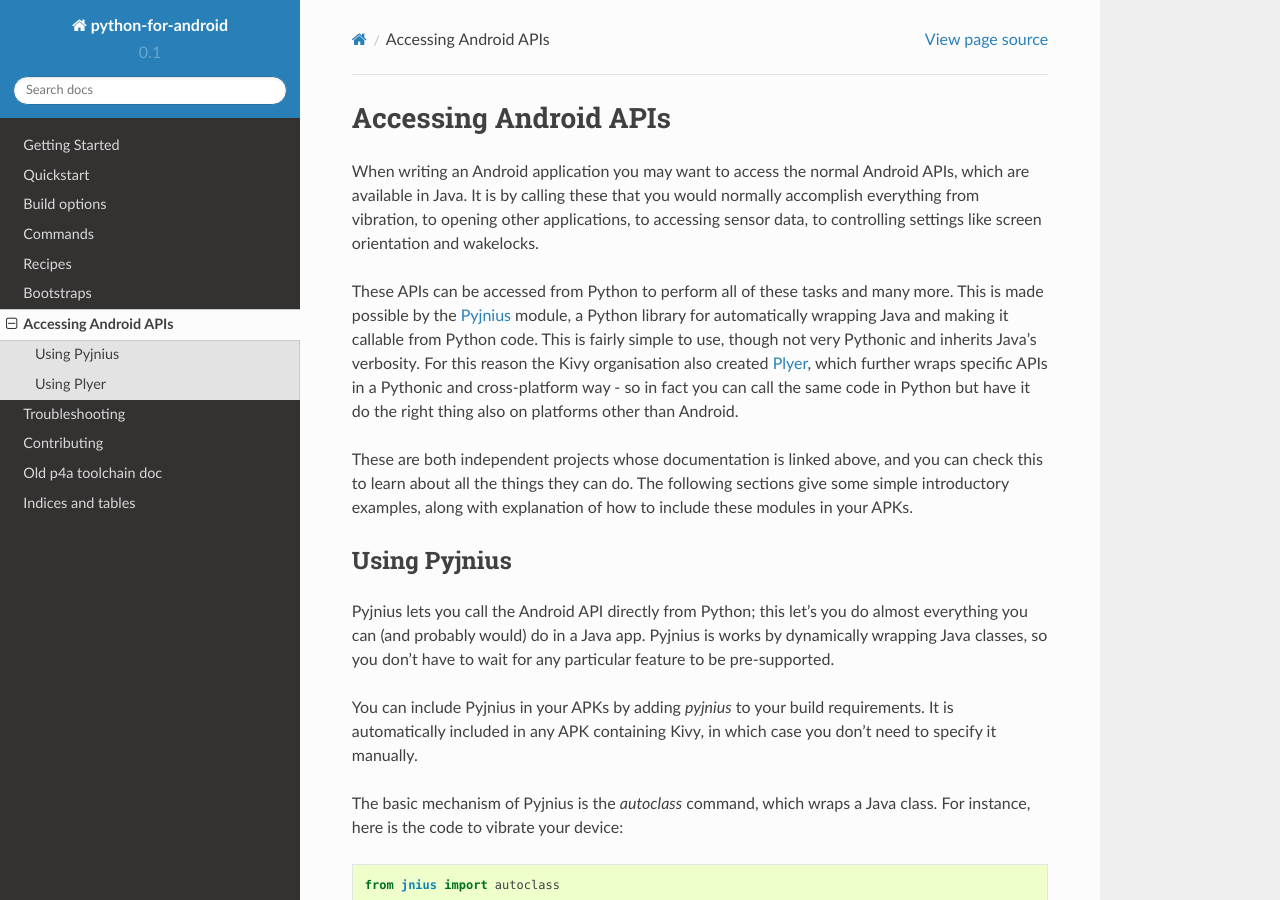
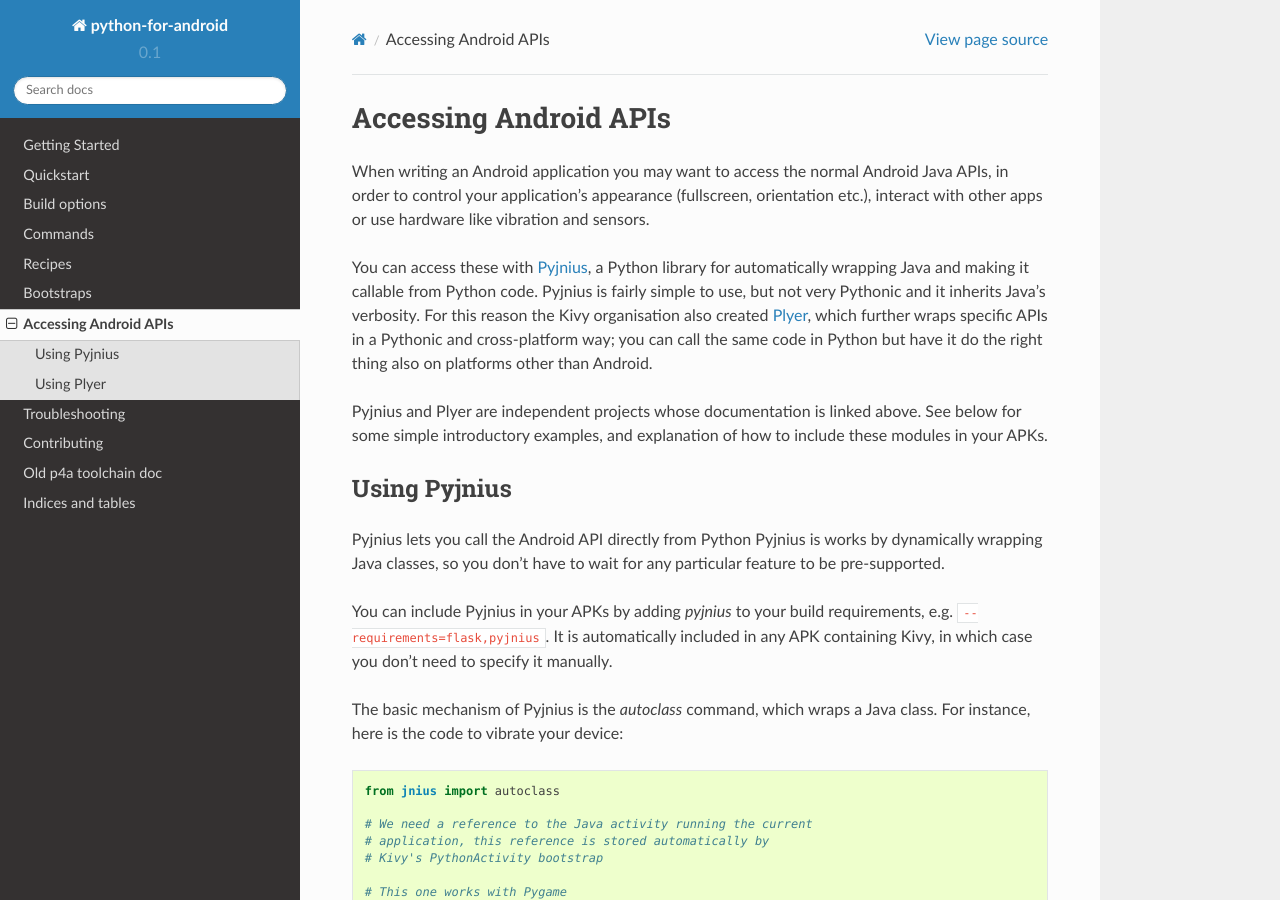
Before and after one commit to kivy/python-for-android, a Sphinx documentation site: the page built from doc/source/apis.rst, in a window 1280 px wide and 900 px high. Built offline with Sphinx 7.4.7 and the Read the Docs theme 2.0.0, drawn with Linux system fonts in a browser that asks for light colours; pages that are not in the unit, such as notebooks, are missing from menus; some of the changed text lies outside the part shown.

Commit message:
Shortened api page

```diff
--- a/doc/source/apis.rst
+++ b/doc/source/apis.rst
@@ -3,39 +3,36 @@
 ======================
 
 When writing an Android application you may want to access the normal
-Android APIs, which are available in Java. It is by calling these that
-you would normally accomplish everything from vibration, to opening
-other applications, to accessing sensor data, to controlling settings
-like screen orientation and wakelocks.
+Android Java APIs, in order to control your application's appearance
+(fullscreen, orientation etc.), interact with other apps or use
+hardware like vibration and sensors.
 
-These APIs can be accessed from Python to perform all of these tasks
-and many more. This is made possible by the `Pyjnius
-<http://pyjnius.readthedocs.org/en/latest/>`_ module, a Python
-library for automatically wrapping Java and making it callable from
-Python code. This is fairly simple to use, though not very Pythonic
-and inherits Java's verbosity. For this reason the Kivy organisation
-also created `Plyer <https://plyer.readthedocs.org/en/latest/>`_,
-which further wraps specific APIs in a Pythonic and cross-platform
-way - so in fact you can call the same code in Python but have it do
-the right thing also on platforms other than Android.
+You can access these with `Pyjnius
+<http://pyjnius.readthedocs.org/en/latest/>`_, a Python library for
+automatically wrapping Java and making it callable from Python
+code. Pyjnius is fairly simple to use, but not very Pythonic and it
+inherits Java's verbosity. For this reason the Kivy organisation also
+created `Plyer <https://plyer.readthedocs.org/en/latest/>`_, which
+further wraps specific APIs in a Pythonic and cross-platform way; you
+can call the same code in Python but have it do the right thing also
+on platforms other than Android.
 
-These are both independent projects whose documentation is linked
-above, and you can check this to learn about all the things they can
-do. The following sections give some simple introductory examples,
-along with explanation of how to include these modules in your APKs.
+Pyjnius and Plyer are independent projects whose documentation is
+linked above.  See below for some simple introductory examples, and
+explanation of how to include these modules in your APKs.
 
 
 Using Pyjnius
 -------------
 
-Pyjnius lets you call the Android API directly from Python; this let's
-you do almost everything you can (and probably would) do in a Java
-app. Pyjnius is works by dynamically wrapping Java classes, so you
-don't have to wait for any particular feature to be pre-supported.
+Pyjnius lets you call the Android API directly from Python Pyjnius is
+works by dynamically wrapping Java classes, so you don't have to wait
+for any particular feature to be pre-supported.
 
 You can include Pyjnius in your APKs by adding `pyjnius` to your build
-requirements. It is automatically included in any APK containing Kivy,
-in which case you don't need to specify it manually.
+requirements, e.g. :code:`--requirements=flask,pyjnius`. It is
+automatically included in any APK containing Kivy, in which case you
+don't need to specify it manually.
 
 The basic mechanism of Pyjnius is the `autoclass` command, which wraps
 a Java class. For instance, here is the code to vibrate your device::
@@ -84,17 +81,16 @@
 Using Plyer
 -----------
 
-Plyer aims to provide a much less verbose, Pythonic wrapper to
-platform-specific APIs. Android is a supported platform, but it also
-supports iOS and desktop operating systems, with the idea that the
-same Plyer code would do the right thing on any of them, though Plyer
-is a work in progress and not all platforms support all Plyer calls
-yet. This is the disadvantage of Plyer, it does not support all APIs
-yet, but you can always Pyjnius to call anything that is currently
-missing.
+Plyer provides a much less verbose, Pythonic wrapper to
+platform-specific APIs. It supports Android as well as iOS and desktop
+operating systems, though plyer is a work in progress and not all
+platforms support all Plyer calls yet.
+
+Plyer does not support all APIs yet, but you can always Pyjnius to
+call anything that is currently missing.
 
 You can include Plyer in your APKs by adding the `Plyer` recipe to
-your build requirements. It is not included automatically.
+your build requirements, e.g. :code:`--requirements=plyer`.
 
 You should check the `Plyer documentation <Plyer_>`_ for details of all supported
 facades (platform APIs), but as an example the following is how you
@@ -103,4 +99,4 @@
     from plyer.vibrator import vibrate
     vibrate(10)  # in Plyer, the argument is in seconds
 
-This is obviously *much* less verbose!
+This is obviously *much* less verbose than with Pyjnius!
--- a/doc/source/gettingstarted.rst
+++ b/doc/source/gettingstarted.rst
@@ -193,6 +193,9 @@
 Going further
 -------------
 
+
+
+
 P4A is capable of a lot like:
 
 - Using a configuration file to prevent you typing all the options everytime
```
